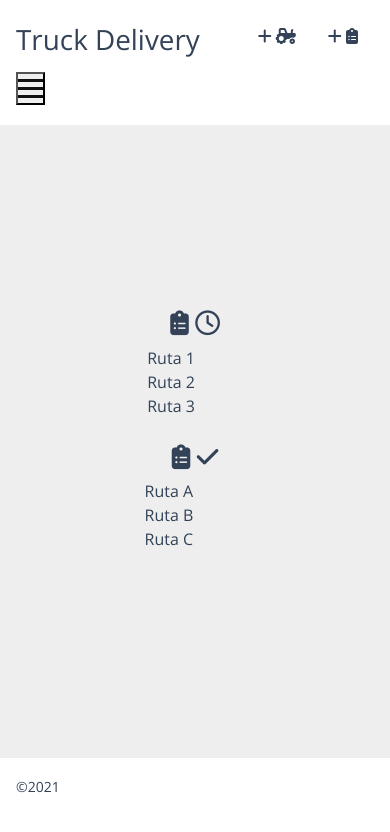
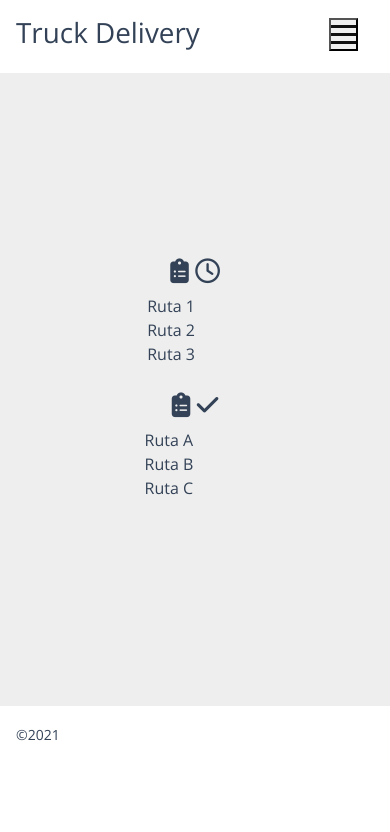
Before and after one commit to mZubeldia/truckdelivery, a React (Create React App) app: page / in a window 390 px wide. Shown: the top 832 px of the page. Built offline with nearby package versions, Linux system fonts and the light colour scheme.

Commit message:
add mediaq for burger menu mobile first

```diff
--- a/src/components/Header.js
+++ b/src/components/Header.js
@@ -19,6 +19,7 @@ const Header = () => {
             </Link>
           </li>
         </ul>
+
         <div className="hamburger">
           <button type="button" className="hamburger-btn">
             <span className="hamburger-bar"></span>
--- a/src/stylesheet/core/_reset.scss
+++ b/src/stylesheet/core/_reset.scss
@@ -18,7 +18,9 @@ ul {
 
 li {
   list-style-type: none;
+  list-style: none;
 }
+
 a,
 a:visited,
 a:hover,
--- a/src/stylesheet/layout/_header.scss
+++ b/src/stylesheet/layout/_header.scss
@@ -1,6 +1,5 @@
-.header {
-//
-}
+//medias 1920×1080. 1366×768. 360×640.
+
 
 .navbar{
     height: 15%;
@@ -13,7 +12,11 @@
 //burger menu
 
 .hamburger {
-    //display: none;
+    display: none;
+    @media screen and (max-width: 640px) {
+        display: block;
+        margin-right: 1rem;
+    }
 }
 
 .hamburger-bar{
@@ -30,4 +33,31 @@
     display: flex;
     justify-content: space-between;
     align-items: center;
+    margin-right: 0.5rem;
+    @media screen and (max-width: 640px) {
+     position: fixed;
+     left: -100%;
+     top: 5rem;
+     flex-direction: column;
+     background-color: #fff;
+     width: 100%;
+     text-align: center;
+    transition: 0.3s;
+    }
+    .nav-menu.active {
+    left: 0;
+    }
 }
+
+.nav-item {
+    margin-left: 1.5rem;
+    //border: solid 1px red;
+    @media screen and (max-width: 640px) {
+        margin: 2.5rem 0;
+    }
+}
+
+.nav-link{
+   // width: fit-content;
+    //border: solid 1px black;
+}
```
